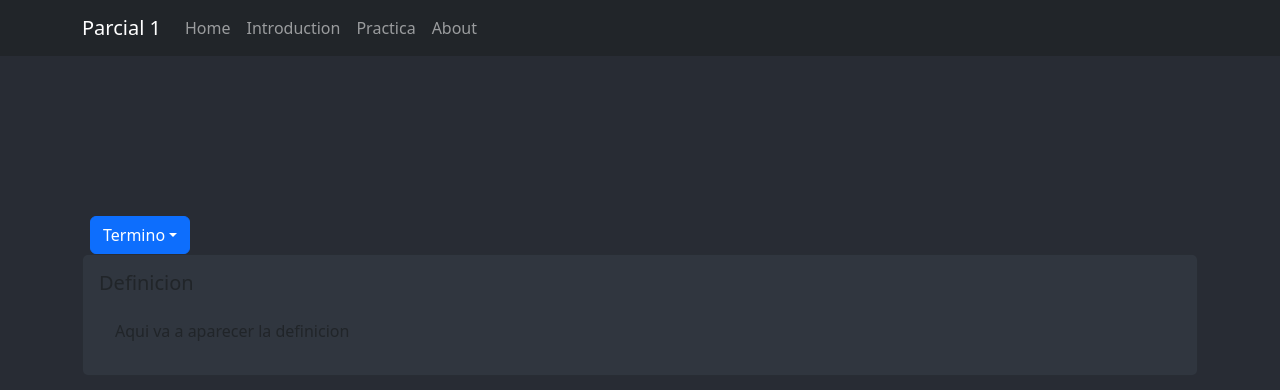
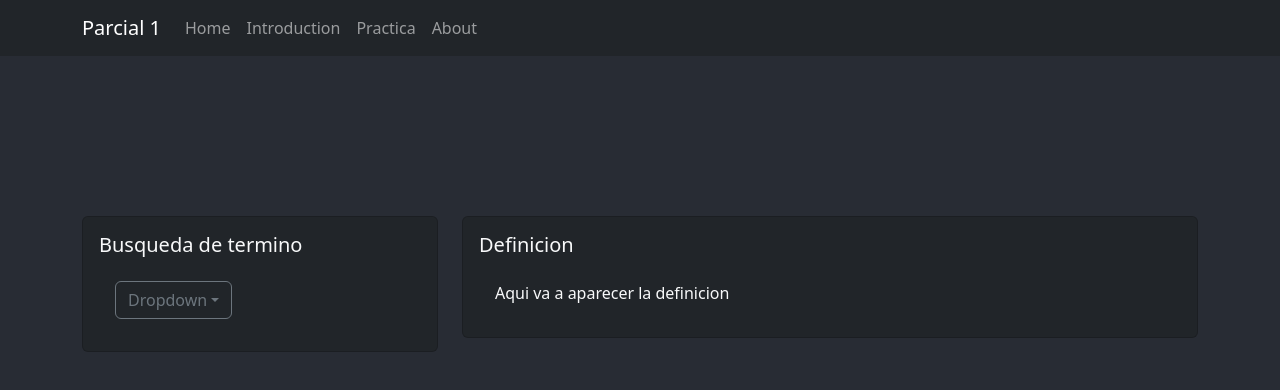
Before and after one commit to Dall06/asisgeo-ex01-webpage, a React (Create React App) app: page /asisgeo-ex01-webpage/intro in a window 1280 px wide. Shown: the top 390 px of the page. Built offline with nearby package versions, Linux system fonts and the light colour scheme.

Commit message:
add: semi finals

```diff
--- a/src/app/presentation/views/introduction/IntroductionView.jsx
+++ b/src/app/presentation/views/introduction/IntroductionView.jsx
@@ -1,24 +1,40 @@
-import React from "react";
+import React, { useEffect, useState } from "react";
 import '../../../../App.css'
 import Container from 'react-bootstrap/Container';
-import Dropdown from 'react-bootstrap/Dropdown';
-import './styles.css'
-import DefinitionCard from "./components/DefinitionCard";
+import Row from 'react-bootstrap/Row';
+import Col from 'react-bootstrap/Col';
+import DefinitionCard from './components/DefinitionCard';
+import SelectionCard from "./components/SelectionCard";
+import response from '../../../../core/resources/definiciones.json';
+import './styles.css';
 
 const IntroductionView = () => {
+    const [current, setCurrent] = useState(null);
+    const [defs, setDefs] = useState([]);
+
+    const indicateCurrent = (data) => {
+        console.log(data)
+        setCurrent(data);
+    }
+
+    const getDefs = async () => {
+        setDefs(response);
+    };
+
+    useEffect(() => {
+        getDefs();
+    },[]);
+
     return (
         <Container className="Container">
-            <Dropdown className="d-inline mx-2">
-                <Dropdown.Toggle id="dropdown-autoclose-true">
-                    Termino
-                </Dropdown.Toggle>
-                <Dropdown.Menu>
-                    <Dropdown.Item href="#">Menu Item</Dropdown.Item>
-                    <Dropdown.Item href="#">Menu Item</Dropdown.Item>
-                    <Dropdown.Item href="#">Menu Item</Dropdown.Item>
-                </Dropdown.Menu>
-            </Dropdown>
-            <DefinitionCard/>
+            <Row>
+                <Col sm={4}>
+                    <SelectionCard indicateCurrent={indicateCurrent} defs={defs}/>
+                </Col>
+                <Col sm={8}>
+                    <DefinitionCard current={current}/>
+                </Col>
+            </Row>
         </Container>
     );
 }
--- a/src/app/presentation/views/introduction/components/DefinitionCard.jsx
+++ b/src/app/presentation/views/introduction/components/DefinitionCard.jsx
@@ -1,17 +1,31 @@
 import React from 'react';
 import Card from 'react-bootstrap/Card';
 
-const DefinitionCard = () => {
+const DefinitionCard = ({ current }) => {
+    if (!current) {
+        return (
+            <Card bg="dark" text="light">
+                <Card.Body>
+                    <Card.Title>Definicion</Card.Title>
+                    <Card.Body>
+                        Aqui va a aparecer la definicion
+                    </Card.Body>
+                </Card.Body>
+            </Card>
+        );
+    }
     return (
-        <Card className="CardStyle" style={{backgroundColor: '#30363f'}}>
+        <Card bg="dark" text="light">
             <Card.Body>
-                <Card.Title>Definicion</Card.Title>
+                <Card.Title>{current.name}</Card.Title>
                 <Card.Body>
-                    Aqui va a aparecer la definicion
+                    {current.definiciones.map((d) => {
+                        return(d);
+                    })}
                 </Card.Body>
             </Card.Body>
         </Card>
     );
-};
+}
 
 export default DefinitionCard;
--- /dev/null
+++ b/src/app/presentation/views/introduction/components/SelectionCard.jsx
@@ -0,0 +1,38 @@
+import React, { useState } from 'react';
+import Card from 'react-bootstrap/Card';
+import Dropdown from 'react-bootstrap/Dropdown';
+import DropdownButton from 'react-bootstrap/DropdownButton';
+import '../styles.css';
+
+const SelectionCard = ({indicateCurrent, defs}) => {
+    const [title, setTtile] = useState('Dropdown');
+
+    const setProps = (d) => {
+        indicateCurrent(d)
+        setTtile(d.name)
+    }
+
+    return (
+        <Card bg="dark" text="light">
+            <Card.Body>
+                <Card.Title>Busqueda de termino</Card.Title>
+                <Card.Body>
+                    <DropdownButton
+                        variant="outline-secondary"
+                        title={title}
+                        id="input-group-dropdown-1"
+                        className="ButtonD"
+                    >
+                        {defs.map((d) => {
+                            return(
+                                <Dropdown.Item eventKey={d.id} key={d.id} onClick={() => indicateCurrent(d)}>{d.name}</Dropdown.Item>
+                            );
+                        })}
+                    </DropdownButton>
+                </Card.Body>
+            </Card.Body>
+        </Card>
+    );
+};
+
+export default SelectionCard;
--- a/src/app/presentation/views/introduction/styles.css
+++ b/src/app/presentation/views/introduction/styles.css
@@ -5,18 +5,10 @@
     padding-bottom: 10rem;
 }
 
-.CardContainer {
+.Dropdown {
     position: relative;
-    margin: 0 auto;
 }
 
-.CardStyle {
+.ButtonD {
     width: 100%;
-    color: white;
-    background-color: #30363f;
 }
-
-.HeaderContainer {
-    color: white;
-    padding-bottom: 5rem;
-}
```
